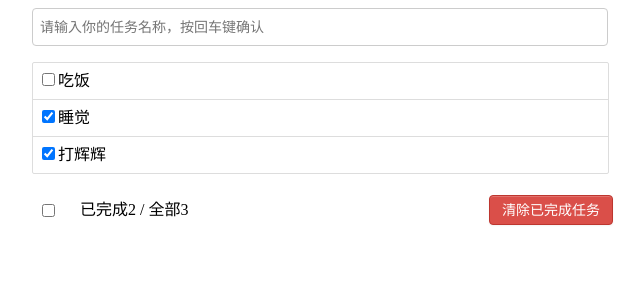
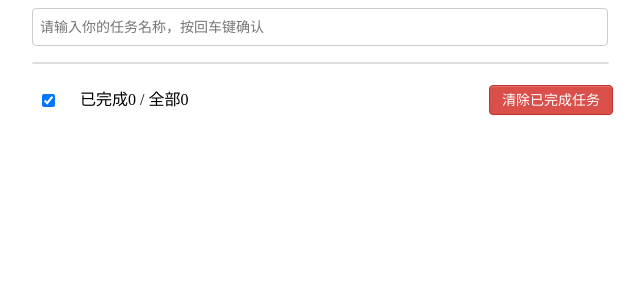
Before and after one commit to herfuturer/vue_wu, a Vue app: page / in a window 1280 px wide. Shown: the top 300 px of the page, without its empty margins (308-952 px from the left). Built offline with nearby package versions, Linux system fonts and the light colour scheme.

Commit message:
8.16 todos localStorage版本

```diff
--- a/src/App.vue
+++ b/src/App.vue
@@ -14,11 +14,12 @@ export default {
   name: "",
   data() {
     return {
-      todos: [
-        { id: 1, title: '吃饭', done: false },
-        { id: 2, title: '睡觉', done: true },
-        { id: 3, title: '打辉辉', done: true },
-      ]
+      // todos: [
+      //   { id: 1, title: '吃饭', done: false },
+      //   { id: 2, title: '睡觉', done: true },
+      //   { id: 3, title: '打辉辉', done: true },
+      // ]
+      todos: JSON.parse(localStorage.getItem('tds')) || []
     }
   },
   components: { TodoHeader, TodoMain, TodoFooter },
@@ -47,6 +48,14 @@ export default {
     // 清除已完成任务
     deldone() {
       this.todos = this.todos.filter(item => !item.done)
+    }
+  },
+  watch: {
+    todos: {
+      handler(newVal, oldVal){
+        localStorage.setItem('tds',JSON.stringify(this.todos))
+      },
+      deep: true
     }
   }
 }
```
